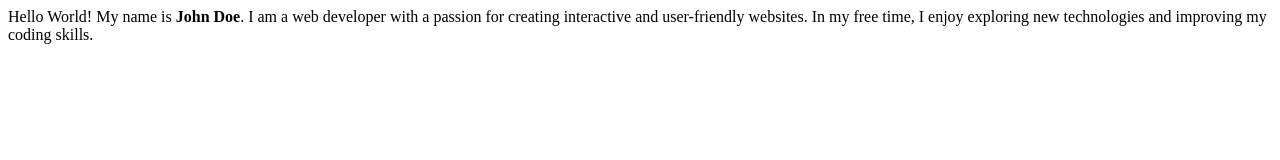
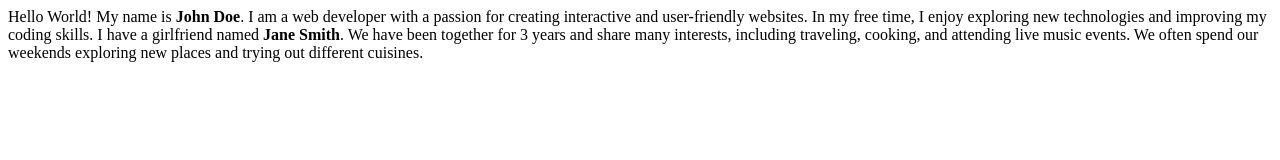
Before and after one commit to awakenxstudios/test, a plain HTML site: page index.html in a window 1280 px wide. Drawn offline with Linux system fonts and the light colour scheme.

Commit message:
push new pr

```diff
--- a/index.html
+++ b/index.html
@@ -9,5 +9,7 @@
     Hello World!
 
     My name is <strong>John Doe</strong>. I am a web developer with a passion for creating interactive and user-friendly websites. In my free time, I enjoy exploring new technologies and improving my coding skills.
+
+    I have a girlfriend named <strong>Jane Smith</strong>. We have been together for 3 years and share many interests, including traveling, cooking, and attending live music events. We often spend our weekends exploring new places and trying out different cuisines.
 </body>
 </html>
```
